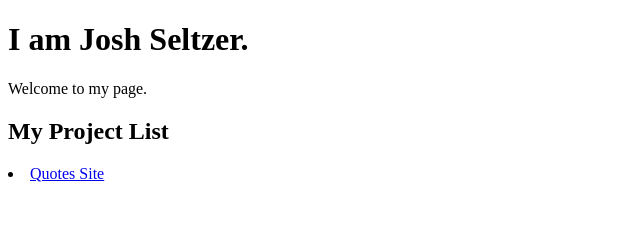
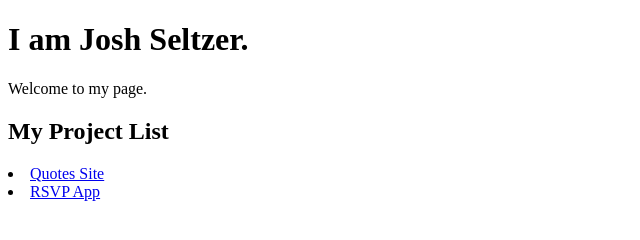
Before and after one commit to seltzerjosh/seltzerjosh.github.io, a plain HTML site: page index.html in a window 1280 px wide. Shown: the whole page, without its empty margins (0-640 px from the left). Drawn offline with Linux system fonts and the light colour scheme.

Commit message:
Update index.html

```diff
--- a/index.html
+++ b/index.html
@@ -5,5 +5,7 @@
 <p>Welcome to my page.</p>
 <h2>My Project List</h2>
 <li><a href="https://seltzerjosh.github.io/th-js-project-01-RQG/">Quotes Site</a></li>
+<li><a href="https://seltzerjosh.github.io/rsvp-app">RSVP App</a></li>
+
 </body>
 </html>
```
